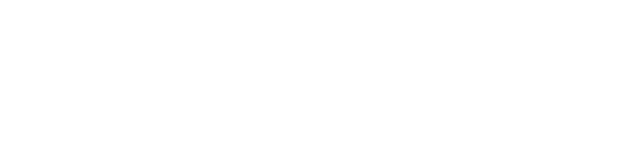
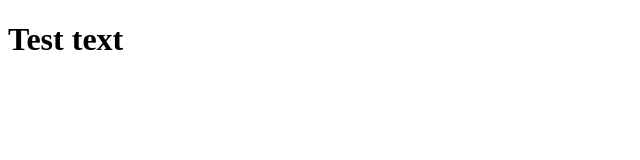
Before and after one commit to flexbusterman/personal, a website: page app/index.html in a window 1280 px wide. Shown: the whole page, without its empty margins (0-640 px from the left). Drawn offline with Linux system fonts and the light colour scheme.

Commit message:
First text

```diff
--- a/app/index.html
+++ b/app/index.html
@@ -23,10 +23,11 @@
 <body>
 
   <header class="site-header">
+    <h1>Test text</h1>
   </header>
 
   <!-- build:js assets/scripts/App.js -->
-  <!-- <script src="/temp/scripts/App.js"></script> -->
+  <!-- <script src="/app/scripts/App.js"></script> -->
   <!-- endbuild -->
 </body>
 </html>
```
